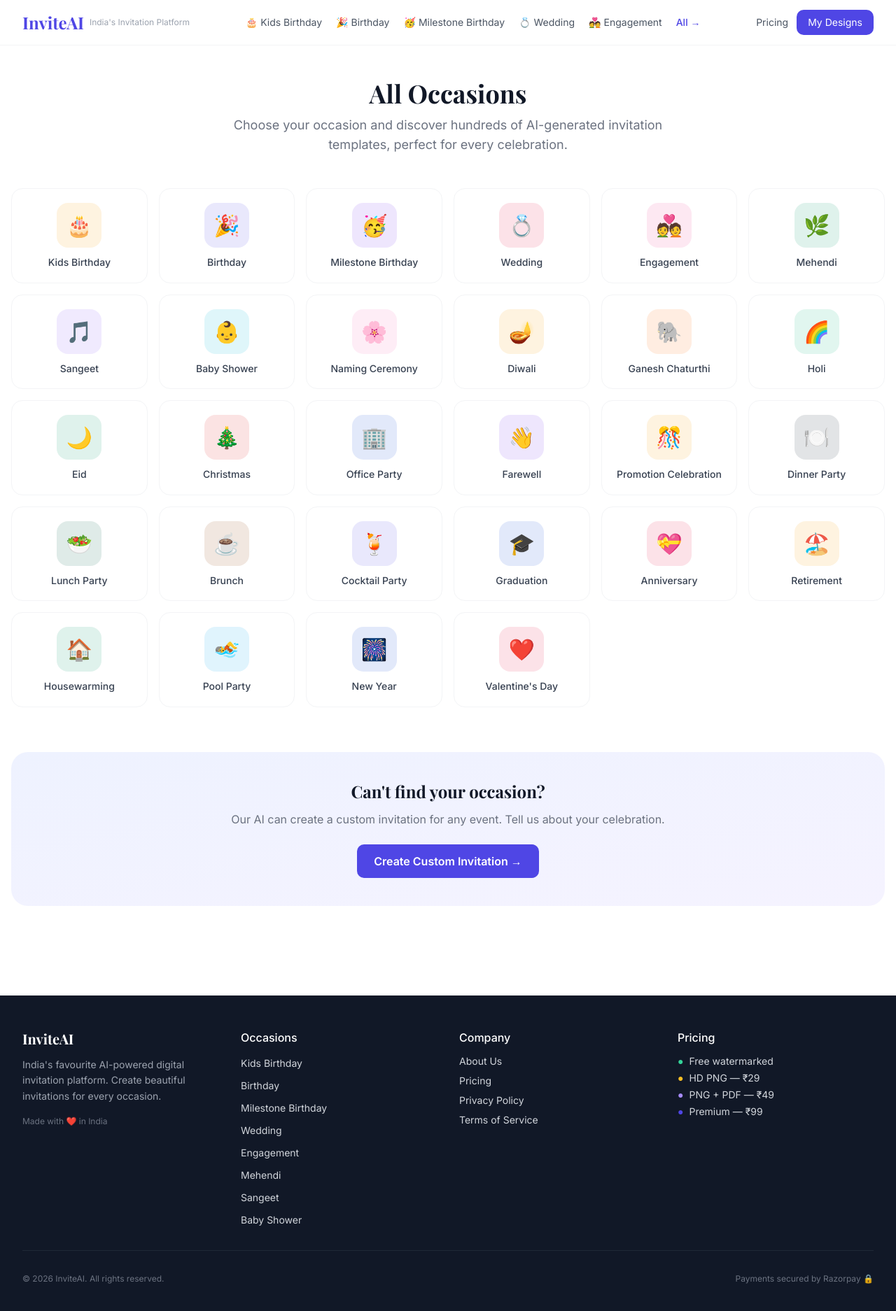
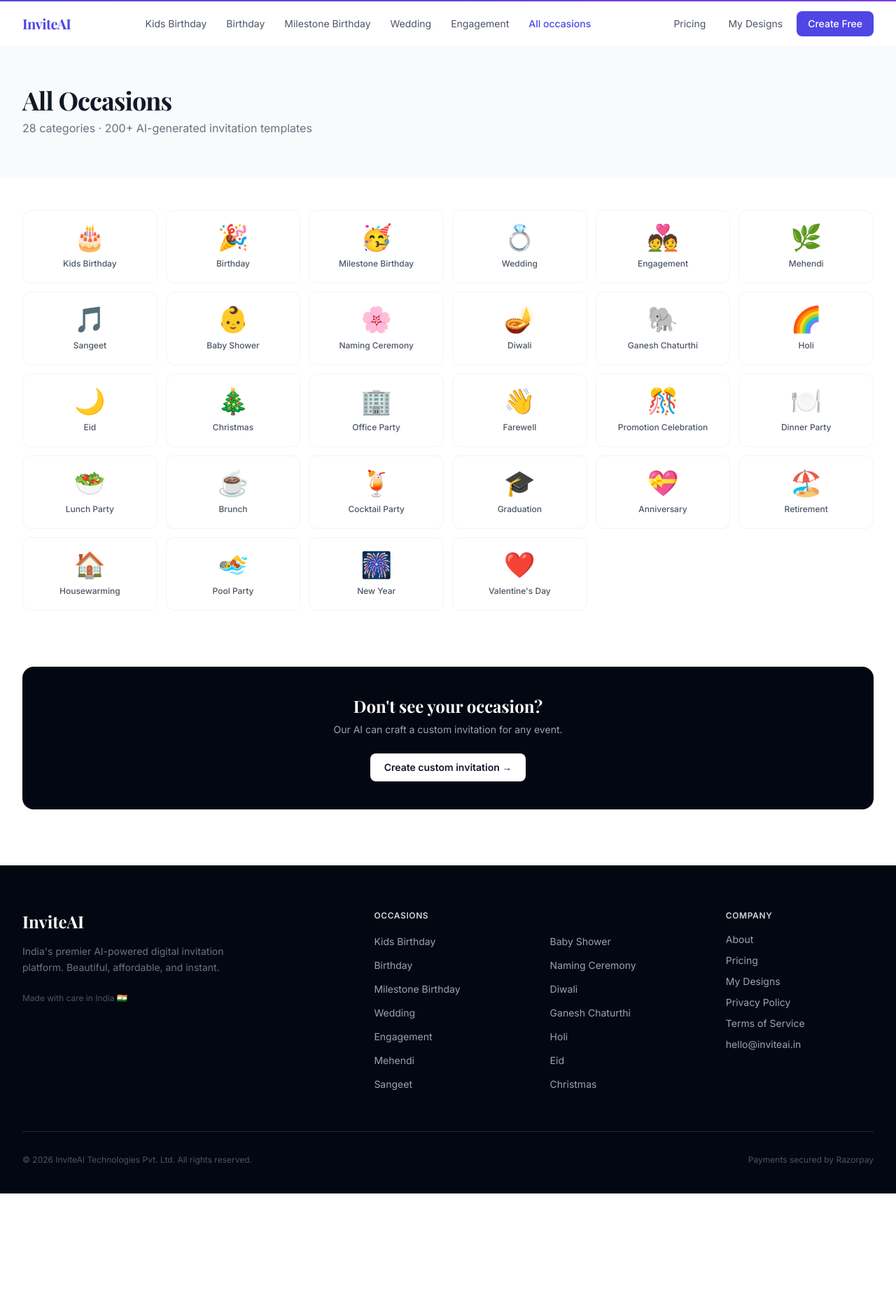
Before and after one commit to siddharthasaxena28/InvitationAI, a Next.js app in the folder frontend/: page /occasions in a window 1280 px wide. Shown: the top 1874 px of the page at 70% size. After the commit the page ends 1706 px from the top, so only its background shows below. Built offline with nearby package versions, Linux system fonts and the light colour scheme; a web font is replaced by a local one.

Commit message:
design: professional redesign of homepage, navbar, footer, template cards, and occasions pages
https://claude.ai/code/session_017dfziGmybT14xzpj83vKiW

```diff
--- a/frontend/app/globals.css
+++ b/frontend/app/globals.css
@@ -22,4 +22,7 @@
   .border-border {
     border-color: rgb(229 231 235);
   }
+  .section-title { @apply font-display text-3xl sm:text-4xl font-bold text-gray-900 tracking-tight; }
+  .section-subtitle { @apply text-gray-500 text-lg mt-3 max-w-2xl; }
+  .badge-pill { @apply inline-flex items-center gap-1.5 text-xs font-semibold px-3 py-1 rounded-full; }
 }
--- a/frontend/app/occasions/page.tsx
+++ b/frontend/app/occasions/page.tsx
@@ -1,56 +1,51 @@
 import Link from 'next/link'
 import { OCCASIONS } from '@/lib/occasions'
+import type { Metadata } from 'next'
 
-export const metadata = {
+export const metadata: Metadata = {
   title: 'All Occasions — InviteAI',
   description: 'Browse invitation templates for all 28 Indian occasions',
 }
 
 export default function OccasionsPage() {
   return (
-    <div className="max-w-7xl mx-auto px-4 py-12">
-      <div className="text-center mb-12">
-        <h1 className="font-display text-4xl font-bold text-gray-900 mb-3">
-          All Occasions
-        </h1>
-        <p className="text-gray-500 text-lg max-w-2xl mx-auto">
-          Choose your occasion and discover hundreds of AI-generated invitation templates, perfect for every celebration.
-        </p>
+    <div className="bg-white">
+      <div className="bg-gray-50 border-b border-gray-100">
+        <div className="max-w-7xl mx-auto px-4 sm:px-6 lg:px-8 py-14">
+          <h1 className="font-display text-4xl font-bold text-gray-900 tracking-tight mb-2">All Occasions</h1>
+          <p className="text-gray-500">28 categories · 200+ AI-generated invitation templates</p>
+        </div>
       </div>
 
-      <div className="grid grid-cols-2 sm:grid-cols-3 md:grid-cols-4 lg:grid-cols-5 xl:grid-cols-6 gap-4">
+      <div className="max-w-7xl mx-auto px-4 sm:px-6 lg:px-8 py-12">
+        <div className="grid grid-cols-2 sm:grid-cols-3 md:grid-cols-4 lg:grid-cols-5 xl:grid-cols-6 gap-3">
           {OCCASIONS.map((occ) => (
             <Link
               key={occ.slug}
               href={`/occasions/${occ.slug}`}
-            className="group flex flex-col items-center gap-3 p-5 bg-white rounded-2xl border border-gray-100 hover:border-brand-indigo hover:shadow-lg transition-all duration-200"
+              className="group flex flex-col items-center gap-3 p-5 bg-white rounded-xl border border-gray-100 hover:border-brand-indigo/40 hover:shadow-md hover:bg-indigo-50/20 transition-all duration-200"
             >
-            <div
-              className="w-16 h-16 rounded-2xl flex items-center justify-center text-3xl"
-              style={{ backgroundColor: `${occ.heroColor}20` }}
-            >
-              {occ.emoji}
-            </div>
-            <p className="text-sm font-medium text-gray-700 text-center group-hover:text-brand-indigo leading-tight">
+              <span className="text-4xl leading-none">{occ.emoji}</span>
+              <span className="text-xs font-medium text-gray-600 text-center group-hover:text-brand-indigo leading-tight">
                 {occ.label}
-            </p>
+              </span>
             </Link>
           ))}
         </div>
+      </div>
 
-      <div className="mt-16 bg-gradient-to-br from-indigo-50 to-violet-50 rounded-3xl p-10 text-center">
-        <h2 className="font-display text-2xl font-bold text-gray-900 mb-3">
-          Can&apos;t find your occasion?
-        </h2>
-        <p className="text-gray-500 mb-6">
-          Our AI can create a custom invitation for any event. Tell us about your celebration.
-        </p>
+      {/* CTA */}
+      <div className="max-w-7xl mx-auto px-4 sm:px-6 lg:px-8 py-8 pb-20">
+        <div className="bg-gray-950 rounded-2xl p-10 text-center text-white">
+          <h2 className="font-display text-2xl font-bold mb-2">Don&apos;t see your occasion?</h2>
+          <p className="text-gray-400 mb-6 text-sm">Our AI can craft a custom invitation for any event.</p>
           <Link
             href="/occasions/birthday-adult"
-          className="inline-flex items-center gap-2 bg-brand-indigo text-white px-6 py-3 rounded-btn font-semibold hover:bg-brand-violet transition-colors"
+            className="inline-flex items-center gap-2 bg-white text-gray-900 px-5 py-2.5 rounded-lg text-sm font-semibold hover:bg-gray-100 transition-colors"
           >
-          Create Custom Invitation →
+            Create custom invitation →
           </Link>
+        </div>
       </div>
     </div>
   )
--- a/frontend/components/Gallery/TemplateCard.tsx
+++ b/frontend/components/Gallery/TemplateCard.tsx
@@ -1,6 +1,5 @@
 'use client'
 import Link from 'next/link'
-import { Badge } from '@/components/ui/badge'
 import { formatINR } from '@/lib/utils'
 import type { Template } from '@/lib/types'
 
@@ -8,57 +7,70 @@ interface TemplateCardProps {
   template: Template
 }
 
+const PRICE_LABELS: Record<string, string> = {
+  '0': 'Free',
+}
+
 export default function TemplateCard({ template }: TemplateCardProps) {
-  const bgColor = template.colour_palette?.[0] || '#4F46E5'
-  const textColor = template.colour_palette?.[3] || '#FFFFFF'
-  const priceBadgeVariant = template.price_inr === 0 ? 'free' : template.price_inr >= 99 ? 'premium' : 'paid'
+  const bg = template.colour_palette?.[0] || '#4F46E5'
+  const accent = template.colour_palette?.[1] || '#7C3AED'
+  const text = template.colour_palette?.[3] || '#FFFFFF'
+  const isPaid = template.price_inr > 0
 
   return (
     <Link href={`/editor/${template.id}`} className="group block">
-      <div className="relative rounded-card overflow-hidden shadow-card hover:shadow-card-hover transition-all duration-300 hover:-translate-y-1">
-        <div
-          className="aspect-[4/5] relative flex flex-col items-center justify-center p-6"
-          style={{ backgroundColor: bgColor }}
-        >
+      <div className="rounded-2xl overflow-hidden bg-white border border-gray-100 hover:border-gray-200 hover:shadow-lg transition-all duration-300">
+        {/* Preview area */}
+        <div className="relative aspect-[3/4] overflow-hidden">
           {template.preview_url ? (
             // eslint-disable-next-line @next/next/no-img-element
             <img
               src={template.preview_url}
               alt={template.title}
-              className="absolute inset-0 w-full h-full object-cover"
+              className="absolute inset-0 w-full h-full object-cover group-hover:scale-105 transition-transform duration-500"
               loading="lazy"
             />
           ) : (
-            <div className="text-center" style={{ color: textColor }}>
-              <p className="font-display text-xl font-bold leading-tight mb-2">You Are Invited!</p>
-              <p className="text-sm opacity-80">{template.title}</p>
-              <div className="mt-4 text-xs opacity-60 space-y-1">
-                <p>📅 [Date]</p>
-                <p>📍 [Venue]</p>
+            <div
+              className="absolute inset-0 flex flex-col items-center justify-center p-5 text-center"
+              style={{ background: `linear-gradient(160deg, ${bg} 0%, ${accent} 100%)` }}
+            >
+              {/* Decorative border */}
+              <div className="absolute inset-3 border rounded-xl opacity-30" style={{ borderColor: text }} />
+              <div className="relative z-10 space-y-1.5" style={{ color: text }}>
+                <p className="text-xs uppercase tracking-[0.2em] opacity-70">You are invited</p>
+                <p className="font-display text-base font-bold leading-tight">{template.title}</p>
+                <div className="w-10 h-px mx-auto my-2 opacity-40" style={{ backgroundColor: text }} />
+                <p className="text-xs opacity-60 capitalize">{template.occasion_slug.replace(/-/g, ' ')}</p>
               </div>
             </div>
           )}
-          <button
-            className="absolute top-3 right-3 p-2 rounded-full bg-white/80 backdrop-blur-sm opacity-0 group-hover:opacity-100 transition-opacity hover:bg-white"
-            onClick={(e) => e.preventDefault()}
-            aria-label="Add to favourites"
-          >
-            <svg className="h-4 w-4 text-gray-600" fill="none" viewBox="0 0 24 24" stroke="currentColor">
-              <path strokeLinecap="round" strokeLinejoin="round" strokeWidth={2} d="M4.318 6.318a4.5 4.5 0 000 6.364L12 20.364l7.682-7.682a4.5 4.5 0 00-6.364-6.364L12 7.636l-1.318-1.318a4.5 4.5 0 00-6.364 0z" />
-            </svg>
-          </button>
+
+          {/* Hover overlay */}
+          <div className="absolute inset-0 bg-black/0 group-hover:bg-black/10 transition-colors duration-300 flex items-center justify-center">
+            <span className="opacity-0 group-hover:opacity-100 transition-opacity bg-white/90 backdrop-blur-sm text-gray-900 text-xs font-semibold px-4 py-2 rounded-full shadow-sm">
+              Customise →
+            </span>
+          </div>
+
+          {/* Price badge */}
+          <div className="absolute top-3 right-3">
+            <span className={`text-xs font-semibold px-2.5 py-1 rounded-full ${
+              isPaid
+                ? 'bg-white/90 backdrop-blur-sm text-gray-700'
+                : 'bg-emerald-500 text-white'
+            }`}>
+              {isPaid ? `₹${template.price_inr}` : 'Free'}
+            </span>
+          </div>
         </div>
 
-        <div className="p-3 bg-white">
-          <div className="flex items-start justify-between gap-2">
-            <p className="text-sm font-medium text-gray-900 line-clamp-1">{template.title}</p>
-            <Badge variant={priceBadgeVariant} className="shrink-0">
-              {formatINR(template.price_inr)}
-            </Badge>
-          </div>
-          <div className="flex gap-1 mt-1.5 flex-wrap">
+        {/* Card footer */}
+        <div className="px-3.5 py-3">
+          <p className="text-sm font-medium text-gray-900 truncate">{template.title}</p>
+          <div className="flex items-center gap-1 mt-1 flex-wrap">
             {template.style_tags.slice(0, 2).map(tag => (
-              <span key={tag} className="text-xs text-gray-400">#{tag}</span>
+              <span key={tag} className="text-[11px] text-gray-400">#{tag}</span>
             ))}
           </div>
         </div>
--- a/frontend/components/Navigation/Footer.tsx
+++ b/frontend/components/Navigation/Footer.tsx
@@ -2,22 +2,29 @@ import Link from 'next/link'
 import { OCCASIONS } from '@/lib/occasions'
 
 export default function Footer() {
+  const cols1 = OCCASIONS.slice(0, 7)
+  const cols2 = OCCASIONS.slice(7, 14)
+
   return (
-    <footer className="bg-gray-900 text-gray-300 mt-20">
-      <div className="max-w-7xl mx-auto px-4 sm:px-6 lg:px-8 py-12">
-        <div className="grid grid-cols-1 md:grid-cols-4 gap-8">
-          <div>
-            <h3 className="text-white font-display font-bold text-xl mb-3">InviteAI</h3>
-            <p className="text-sm text-gray-400 leading-relaxed">
-              India&apos;s favourite AI-powered digital invitation platform. Create beautiful invitations for every occasion.
+    <footer className="bg-gray-950 text-gray-400">
+      <div className="max-w-7xl mx-auto px-4 sm:px-6 lg:px-8 pt-16 pb-10">
+        <div className="grid grid-cols-1 md:grid-cols-5 gap-10">
+          {/* Brand */}
+          <div className="md:col-span-2">
+            <Link href="/" className="inline-block mb-4">
+              <span className="text-2xl font-display font-bold text-white">InviteAI</span>
+            </Link>
+            <p className="text-sm leading-relaxed text-gray-500 max-w-xs">
+              India&apos;s premier AI-powered digital invitation platform. Beautiful, affordable, and instant.
             </p>
-            <p className="text-xs text-gray-500 mt-4">Made with ❤️ in India</p>
+            <p className="text-xs text-gray-600 mt-6">Made with care in India 🇮🇳</p>
           </div>
 
+          {/* Occasions col 1 */}
           <div>
-            <h4 className="text-white font-medium mb-3">Occasions</h4>
-            <ul className="space-y-2">
-              {OCCASIONS.slice(0, 8).map(o => (
+            <h4 className="text-xs font-semibold text-gray-300 uppercase tracking-wider mb-4">Occasions</h4>
+            <ul className="space-y-2.5">
+              {cols1.map(o => (
                 <li key={o.slug}>
                   <Link href={`/occasions/${o.slug}`} className="text-sm hover:text-white transition-colors">
                     {o.label}
@@ -27,30 +34,41 @@ export default function Footer() {
             </ul>
           </div>
 
+          {/* Occasions col 2 */}
           <div>
-            <h4 className="text-white font-medium mb-3">Company</h4>
-            <ul className="space-y-2 text-sm">
-              <li><Link href="/about" className="hover:text-white transition-colors">About Us</Link></li>
-              <li><Link href="/pricing" className="hover:text-white transition-colors">Pricing</Link></li>
-              <li><Link href="/about" className="hover:text-white transition-colors">Privacy Policy</Link></li>
-              <li><Link href="/about" className="hover:text-white transition-colors">Terms of Service</Link></li>
+            <h4 className="text-xs font-semibold text-gray-300 uppercase tracking-wider mb-4 opacity-0">·</h4>
+            <ul className="space-y-2.5">
+              {cols2.map(o => (
+                <li key={o.slug}>
+                  <Link href={`/occasions/${o.slug}`} className="text-sm hover:text-white transition-colors">
+                    {o.label}
+                  </Link>
+                </li>
+              ))}
             </ul>
           </div>
 
+          {/* Company */}
           <div>
-            <h4 className="text-white font-medium mb-3">Pricing</h4>
-            <ul className="space-y-1 text-sm">
-              <li className="flex items-center gap-2"><span className="text-emerald-400">●</span> Free watermarked</li>
-              <li className="flex items-center gap-2"><span className="text-amber-400">●</span> HD PNG — ₹29</li>
-              <li className="flex items-center gap-2"><span className="text-violet-400">●</span> PNG + PDF — ₹49</li>
-              <li className="flex items-center gap-2"><span className="text-brand-indigo">●</span> Premium — ₹99</li>
+            <h4 className="text-xs font-semibold text-gray-300 uppercase tracking-wider mb-4">Company</h4>
+            <ul className="space-y-2.5 text-sm">
+              <li><Link href="/about" className="hover:text-white transition-colors">About</Link></li>
+              <li><Link href="/pricing" className="hover:text-white transition-colors">Pricing</Link></li>
+              <li><Link href="/my-designs" className="hover:text-white transition-colors">My Designs</Link></li>
+              <li><Link href="/about" className="hover:text-white transition-colors">Privacy Policy</Link></li>
+              <li><Link href="/about" className="hover:text-white transition-colors">Terms of Service</Link></li>
+              <li>
+                <a href="mailto:hello@inviteai.in" className="hover:text-white transition-colors">
+                  hello@inviteai.in
+                </a>
+              </li>
             </ul>
           </div>
         </div>
 
-        <div className="mt-8 pt-8 border-t border-gray-800 flex flex-col sm:flex-row justify-between items-center gap-4">
-          <p className="text-xs text-gray-500">© 2026 InviteAI. All rights reserved.</p>
-          <p className="text-xs text-gray-500">Payments secured by Razorpay 🔒</p>
+        <div className="mt-14 pt-8 border-t border-gray-800 flex flex-col sm:flex-row items-center justify-between gap-4 text-xs text-gray-600">
+          <p>© 2026 InviteAI Technologies Pvt. Ltd. All rights reserved.</p>
+          <p>Payments secured by Razorpay</p>
         </div>
       </div>
     </footer>
--- a/frontend/components/Navigation/Navbar.tsx
+++ b/frontend/components/Navigation/Navbar.tsx
@@ -1,46 +1,87 @@
+'use client'
+import { useState } from 'react'
 import Link from 'next/link'
 import { OCCASIONS } from '@/lib/occasions'
 
 export default function Navbar() {
-  const topOccasions = OCCASIONS.slice(0, 5)
+  const [mobileOpen, setMobileOpen] = useState(false)
+  const featured = OCCASIONS.slice(0, 5)
 
   return (
-    <nav className="sticky top-0 z-40 bg-white/95 backdrop-blur border-b border-gray-100">
+    <header className="sticky top-0 z-50">
+      <div className="h-0.5 bg-gradient-to-r from-brand-indigo to-brand-violet" />
+      <nav className="bg-white/95 backdrop-blur-md border-b border-gray-100">
         <div className="max-w-7xl mx-auto px-4 sm:px-6 lg:px-8">
           <div className="flex h-16 items-center justify-between">
-          <Link href="/" className="flex items-center gap-2">
-            <span className="text-2xl font-display font-bold text-brand-indigo">InviteAI</span>
-            <span className="hidden sm:block text-xs text-gray-400 font-sans">India&apos;s Invitation Platform</span>
+            {/* Logo */}
+            <Link href="/" className="flex items-center gap-2 shrink-0">
+              <span className="text-xl font-display font-bold text-brand-indigo tracking-tight">InviteAI</span>
             </Link>
 
-          <div className="hidden md:flex items-center gap-5">
-            {topOccasions.map(o => (
+            {/* Desktop Nav */}
+            <div className="hidden md:flex items-center gap-1">
+              {featured.map(o => (
                 <Link
                   key={o.slug}
                   href={`/occasions/${o.slug}`}
-                className="text-sm text-gray-600 hover:text-brand-indigo transition-colors"
+                  className="px-3 py-2 text-sm text-gray-600 hover:text-brand-indigo hover:bg-gray-50 rounded-lg transition-colors"
                 >
-                {o.emoji} {o.label}
+                  {o.label}
                 </Link>
               ))}
-            <Link href="/occasions" className="text-sm text-brand-indigo font-medium hover:underline">
-              All →
+              <Link href="/occasions" className="px-3 py-2 text-sm font-medium text-brand-indigo hover:bg-indigo-50 rounded-lg transition-colors">
+                All occasions
               </Link>
             </div>
 
-          <div className="flex items-center gap-3">
-            <Link href="/pricing" className="text-sm text-gray-600 hover:text-brand-indigo hidden sm:block">
+            {/* Right */}
+            <div className="flex items-center gap-2">
+              <Link href="/pricing" className="hidden sm:block px-3 py-2 text-sm text-gray-600 hover:text-gray-900 transition-colors">
                 Pricing
               </Link>
-            <Link
-              href="/my-designs"
-              className="text-sm bg-brand-indigo text-white px-4 py-2 rounded-btn hover:bg-brand-violet transition-colors"
-            >
+              <Link href="/my-designs" className="hidden sm:block px-3 py-2 text-sm text-gray-600 hover:text-gray-900 transition-colors">
                 My Designs
               </Link>
+              <Link
+                href="/occasions"
+                className="inline-flex items-center gap-1.5 bg-brand-indigo text-white text-sm font-medium px-4 py-2 rounded-lg hover:bg-brand-violet transition-colors"
+              >
+                Create Free
+              </Link>
+              {/* Mobile menu button */}
+              <button
+                className="md:hidden p-2 rounded-lg text-gray-500 hover:bg-gray-100 transition-colors"
+                onClick={() => setMobileOpen(!mobileOpen)}
+                aria-label="Menu"
+              >
+                <svg className="h-5 w-5" fill="none" viewBox="0 0 24 24" stroke="currentColor">
+                  <path strokeLinecap="round" strokeLinejoin="round" strokeWidth={2} d={mobileOpen ? 'M6 18L18 6M6 6l12 12' : 'M4 6h16M4 12h16M4 18h16'} />
+                </svg>
+              </button>
             </div>
           </div>
+
+          {/* Mobile menu */}
+          {mobileOpen && (
+            <div className="md:hidden py-3 border-t border-gray-100 space-y-1">
+              {OCCASIONS.slice(0, 8).map(o => (
+                <Link
+                  key={o.slug}
+                  href={`/occasions/${o.slug}`}
+                  className="flex items-center gap-2 px-3 py-2 text-sm text-gray-700 hover:bg-gray-50 rounded-lg"
+                  onClick={() => setMobileOpen(false)}
+                >
+                  <span>{o.emoji}</span>{o.label}
+                </Link>
+              ))}
+              <div className="pt-2 border-t border-gray-100 flex gap-2">
+                <Link href="/pricing" className="flex-1 text-center py-2 text-sm text-gray-600 hover:bg-gray-50 rounded-lg" onClick={() => setMobileOpen(false)}>Pricing</Link>
+                <Link href="/my-designs" className="flex-1 text-center py-2 text-sm text-gray-600 hover:bg-gray-50 rounded-lg" onClick={() => setMobileOpen(false)}>My Designs</Link>
+              </div>
+            </div>
+          )}
         </div>
       </nav>
+    </header>
   )
 }
```
Also changed, not shown: frontend/app/page.tsx (+145 -104 lines). Lines whose indentation alone changed are shown as unchanged.
